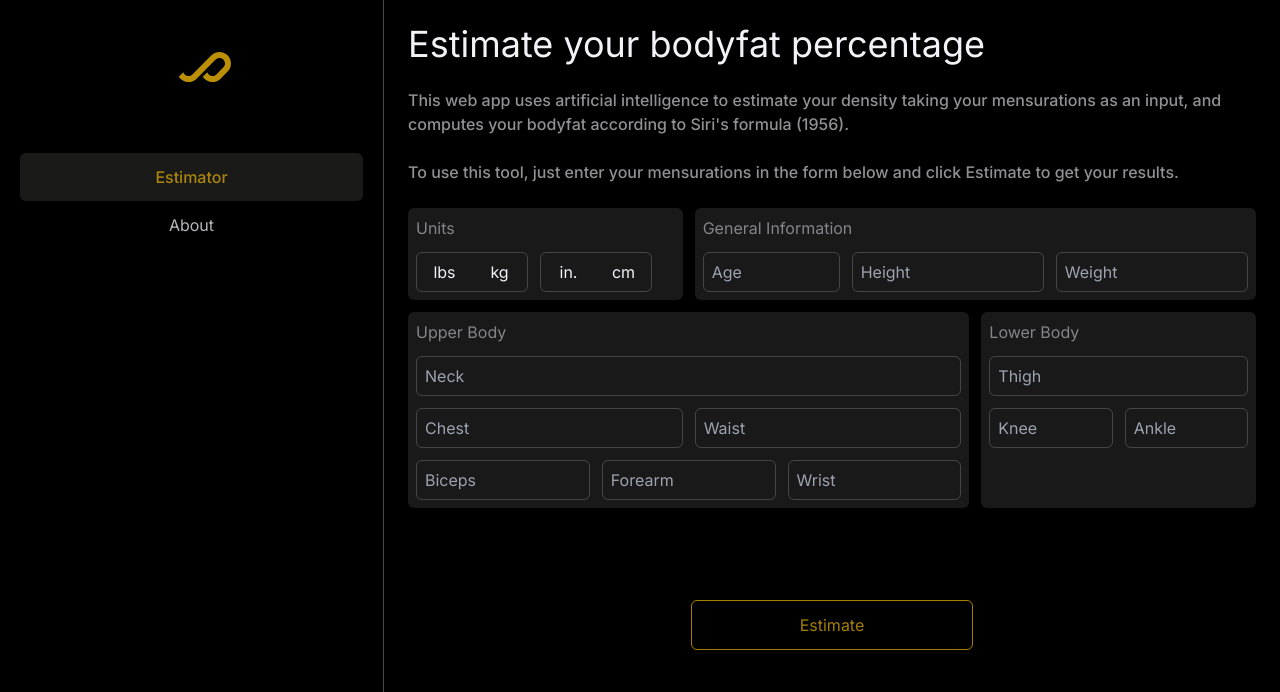
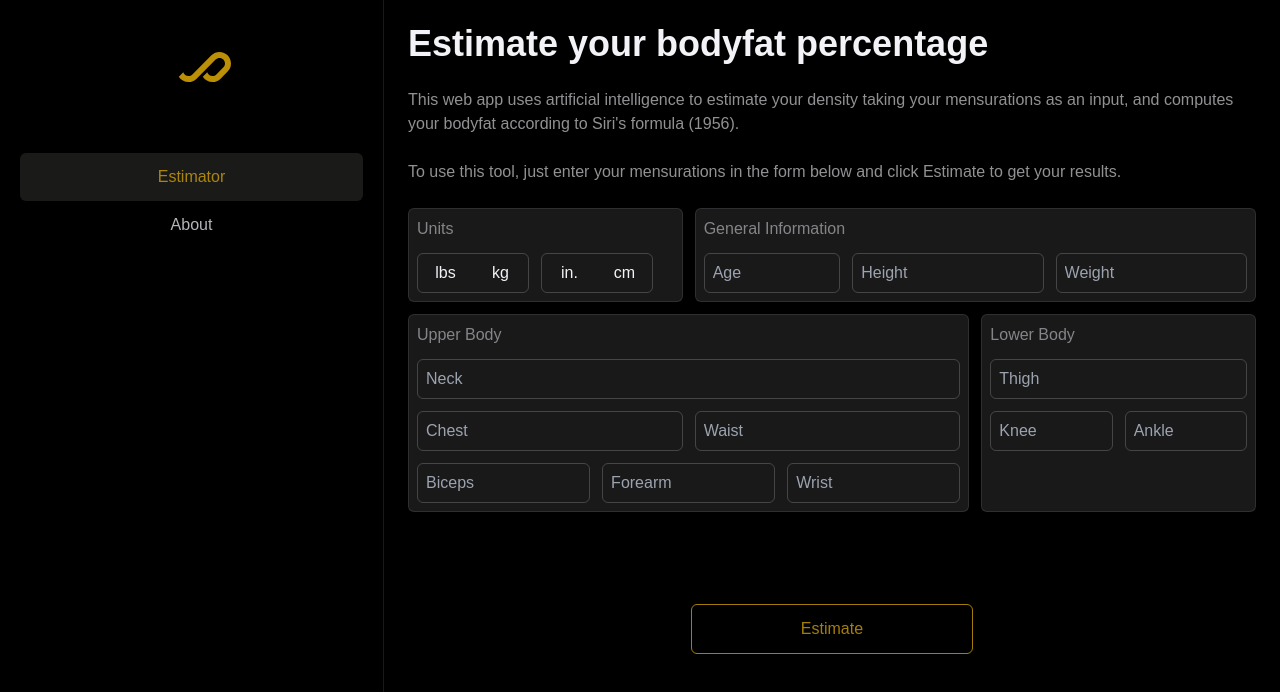
Before and after one commit to SamyBahi/bodyfat-estimator.web, a Next.js app: page / in a window 1280 px wide. Shown: the top 692 px of the page. Built offline with nearby package versions, Linux system fonts and the light colour scheme.

Commit message:
edited font, added card border, reduced nav border

```diff
--- a/src/app/globals.css
+++ b/src/app/globals.css
@@ -1,6 +1,8 @@
 @tailwind base;
 @tailwind components;
 @tailwind utilities;
+
+@import url("https://fonts.googleapis.com/css2?family=Ubuntu:ital,wght@0,300;0,400;0,500;0,700;1,300;1,400;1,500;1,700&display=swap");
 
 @layer base {
   :root {
@@ -28,3 +30,7 @@
   -moz-appearance: textfield;
   appearance: none;
 }
+
+html {
+  font-family: "Ubuntu", sans-serif;
+}
--- a/src/app/layout.tsx
+++ b/src/app/layout.tsx
@@ -1,9 +1,6 @@
 import Navbar from "@/components/navigation/Navbar";
 import "./globals.css";
 import type { Metadata } from "next";
-import { Inter } from "next/font/google";
-
-const inter = Inter({ subsets: ["latin"] });
 
 export const metadata: Metadata = {
   title: "Create Next App",
@@ -17,9 +14,7 @@ export default function RootLayout({
 }) {
   return (
     <html lang="en">
-      <body
-        className={`${inter.className} bg-primary text-secondary lg:h-screen lg:flex`}
-      >
+      <body className={`bg-primary text-secondary lg:h-screen lg:flex`}>
         <header className="sticky w-full top-[calc(100%-4rem)] bg-primary z-10 lg:static lg:top-0 lg:h-full lg:basis-80 xl:basis-96 ">
           <Navbar />
         </header>
--- a/src/app/page.tsx
+++ b/src/app/page.tsx
@@ -9,7 +9,9 @@ export default function Home() {
       <div className="w-full max-w-[1000px]">
         <Logo className="text-4xl fill-secondary lg:hidden mb-6" />
         <div className="hidden md:block">
-          <h1 className="text-4xl mb-6">Estimate your bodyfat percentage</h1>
+          <h1 className="text-4xl mb-6 font-bold">
+            Estimate your bodyfat percentage
+          </h1>
           <p className="opacity-60 font-medium">
             This web app uses artificial intelligence to estimate your density
             taking your mensurations as an input, and computes your bodyfat
--- a/src/components/form/FormCard.tsx
+++ b/src/components/form/FormCard.tsx
@@ -6,7 +6,7 @@ interface FormCardProps extends PropsWithChildren {
 
 const FormCard = ({ title, children }: FormCardProps) => {
   return (
-    <div className="bg-secondary/10 w-full h-full p-2 rounded-md hover:bg-secondary/20 transition-colors">
+    <div className="bg-secondary/10 w-full h-full p-2 border border-secondary/10 rounded-md hover:bg-secondary/20 transition-colors">
       <h2 className="text-secondary text-opacity-50">{title}</h2>
       {children}
     </div>
--- a/src/components/navigation/Navbar.tsx
+++ b/src/components/navigation/Navbar.tsx
@@ -23,7 +23,7 @@ const items: NavigationItem[] = [
 
 const Navbar = () => {
   return (
-    <nav className="h-16 flex items-center justify-center border-t border-t-secondary/30 lg:flex-col lg:min-h-screen lg:border-t-0 lg:border-r lg:border-r-secondary/30">
+    <nav className="h-16 flex items-center justify-center border-t border-t-secondary/30 lg:flex-col lg:min-h-screen lg:border-t-0 lg:border-r lg:border-r-secondary/10">
       <Link
         href="/"
         className="hidden lg:flex lg:basis-1/6 lg:justify-center lg:items-center"
```
